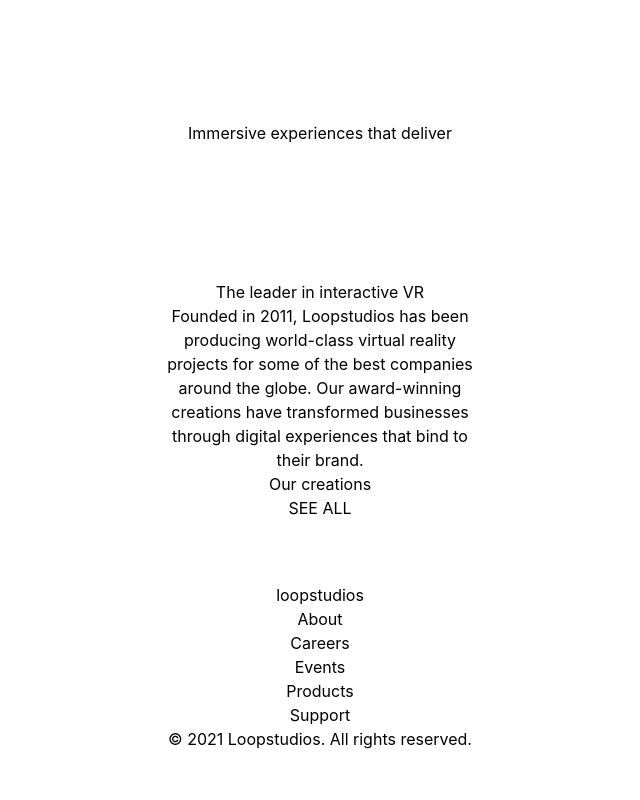
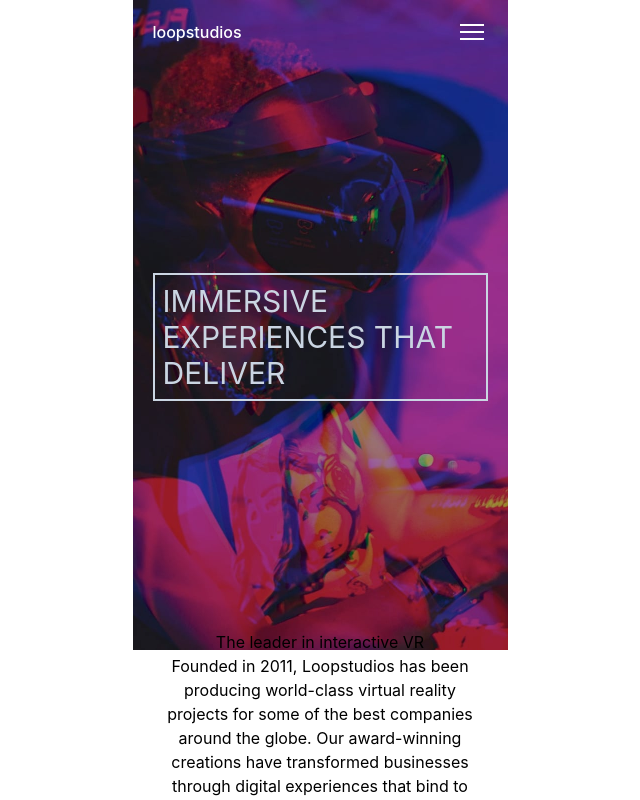
Before and after one commit to JoshuaM04/LoopStudios-Landing-Page, a React (Vite) app: page / in a window 1280 px wide. Shown: the top 800 px of the page, without its empty margins (320-960 px from the left). Built offline with nearby package versions, Linux system fonts and the light colour scheme.

Commit message:
Added temporary adjustments to the header section of the webpage to apply styling to the added background-image and the layout of the content within the container.

```diff
--- a/src/App.tsx
+++ b/src/App.tsx
@@ -1,7 +1,13 @@
+import hamburgerIcon from "./assets/images/icon-hamburger.svg";
+
 export default function App() {
   return (
-    <div className="parent-container min-h-screen [ grid grid-rows-3 justify-center items-center ] text-center">
-      <header>
+    <div className="[ parent-container ] [ flex flex-col justify-between items-center ] [ text-center ] [ p-[20px] ] [ min-h-screen ]">
+      <header className="[ grid grid-cols-1 ] [ bg-[url(assets/images/mobile/image-hero.jpg)] bg-center bg-contain bg-no-repeat ] [ m-[-20px] ] [ min-h-[650px] ]">
+        <div className="[ flex flex-row items-center justify-between ] [ m-[20px] mb-[-20px] ] [ h-min ]">
+          <p className="[ text-white text-left ] [ font-medium ]">loopstudios</p>
+          <button className="[ rounded-sm p-1 ] [ hover:cursor-pointer hover:bg-indigo-500 ]" aria-label="drop-down menu"><img src={hamburgerIcon} /></button>
+
           <nav hidden={true} aria-hidden="true">
             <ul>
               <li>About</li>
@@ -11,8 +17,9 @@
               <li>Support</li>
             </ul>
           </nav>
+        </div>
 
-        <h1>Immersive experiences that deliver</h1>
+        <h1 className="[ uppercase text-3xl text-left text-slate-300 ] [ border-2 border-slate-300 ] [ p-2 ml-[20px] mr-[20px] ] [ h-[128px] w-[335px] ]">Immersive experiences that deliver</h1>
       </header>
 
       <main className="w-xs">
```
Lines whose indentation alone changed are shown as unchanged.
